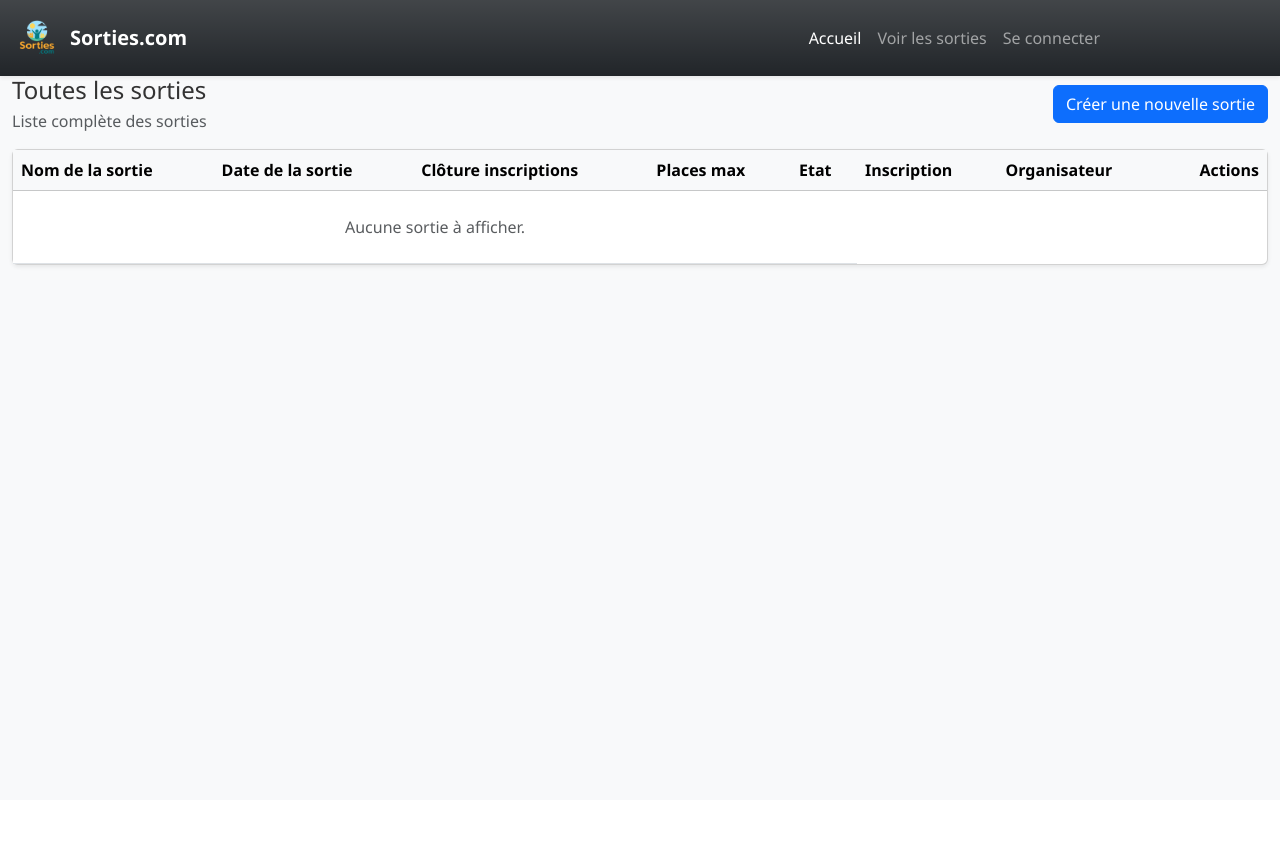
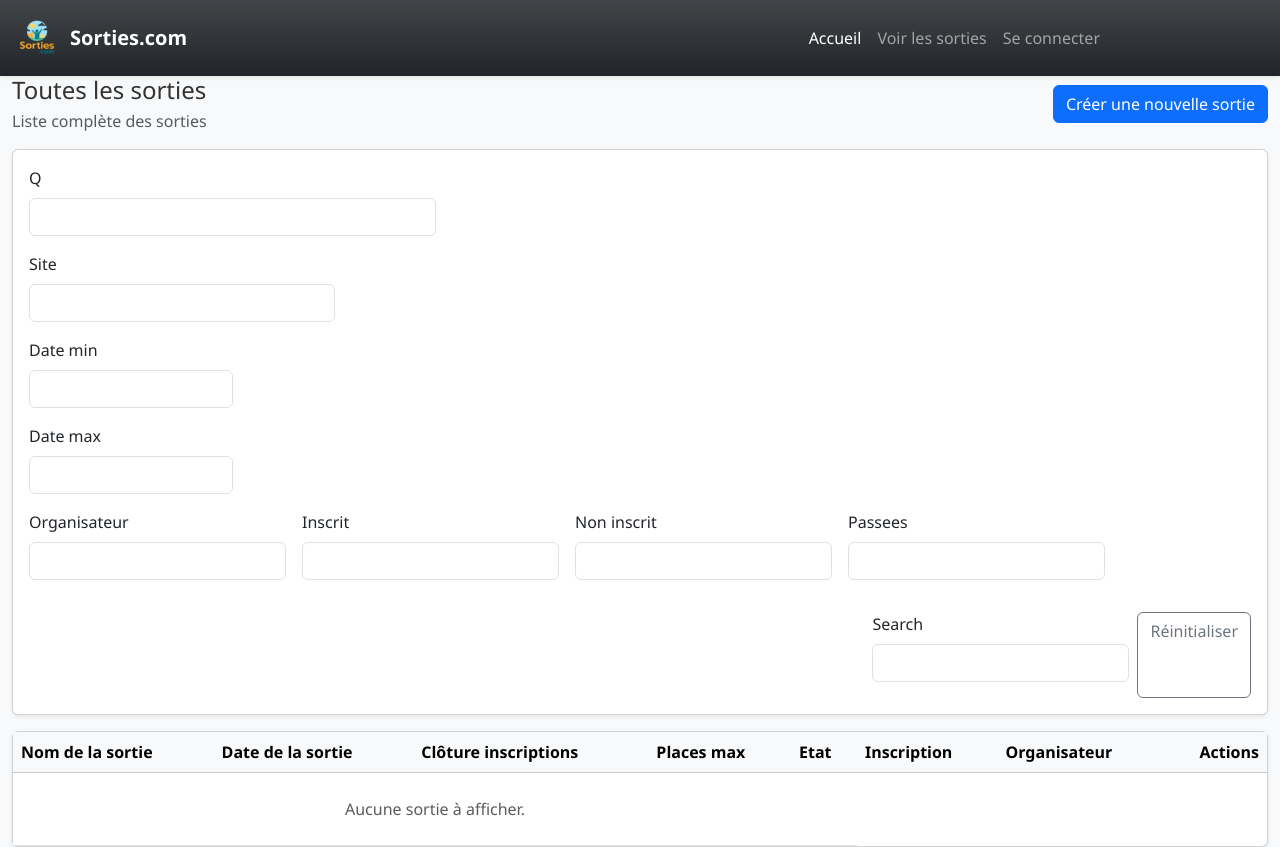
Before and after one commit to RudyGUILLAUME/sorties.com, a Symfony app: template templates/sortie/index.html.twig in a window 1280 px wide. Before the commit the page ends 268 px from the top, so only its background shows below. Run offline with Twig, Linux system fonts and the light colour scheme; the template is opened without the code that fills it, so the values that code supplies are empty; form fields are guessed from the names that the template uses; some libraries are stand-ins or nearby versions.

Commit message:
recherche page d'acceuil connecté

```diff
--- a/templates/partials/navbar.html.twig
+++ b/templates/partials/navbar.html.twig
@@ -12,7 +12,7 @@
         <div class="collapse navbar-collapse" id="navbarNav">
             <ul class="navbar-nav ms-auto">
                 <li class="nav-item"><a class="nav-link active" href="{{ path('app_home') }}">Accueil</a></li>
-                <li class="nav-item"><a class="nav-link" href="{{ path('app_sortie_index') }}">Voir les sorties</a></li>
+               <li class="nav-item"><a class="nav-link" href="{{ path('app_sortie_index') }}">Voir les sorties</a></li>
                 {% if app.user %}
                     {% if is_granted("ROLE_ADMIN") %}
                     <li>
--- a/templates/sortie/index.html.twig
+++ b/templates/sortie/index.html.twig
@@ -12,6 +12,25 @@
         <div class="d-flex gap-2">
             <a class="btn btn-primary" href="{{ path('app_sortie_new') }}">Créer une nouvelle sortie</a>
         </div>
+    </div>
+
+    <div class="card shadow-sm mb-3 p-3">
+        {{ form_start(searchForm, {attr: {class: 'row g-2 align-items-end'}}) }}
+            <div class="col-12 col-md-4">{{ form_row(searchForm.q) }}</div>
+            <div class="col-12 col-md-3">{{ form_row(searchForm.site) }}</div>
+            <div class="col-6 col-md-2">{{ form_row(searchForm.dateMin) }}</div>
+            <div class="col-6 col-md-2">{{ form_row(searchForm.dateMax) }}</div>
+            <div class="col-12 d-flex flex-wrap gap-3 align-items-center">
+                {{ form_row(searchForm.organisateur) }}
+                {{ form_row(searchForm.inscrit) }}
+                {{ form_row(searchForm.nonInscrit) }}
+                {{ form_row(searchForm.passees) }}
+                <div class="ms-auto d-flex gap-2">
+                    {{ form_row(searchForm.search) }}
+                    <a href="{{ path('app_sortie_index') }}" class="btn btn-outline-secondary">Réinitialiser</a>
+                </div>
+            </div>
+        {{ form_end(searchForm) }}
     </div>
 
     <div class="card shadow-sm">
```
Also changed, not shown: src/Controller/SortieController.php (+12 -3 lines), src/Repository/SortieRepository.php (+57 -0 lines).
